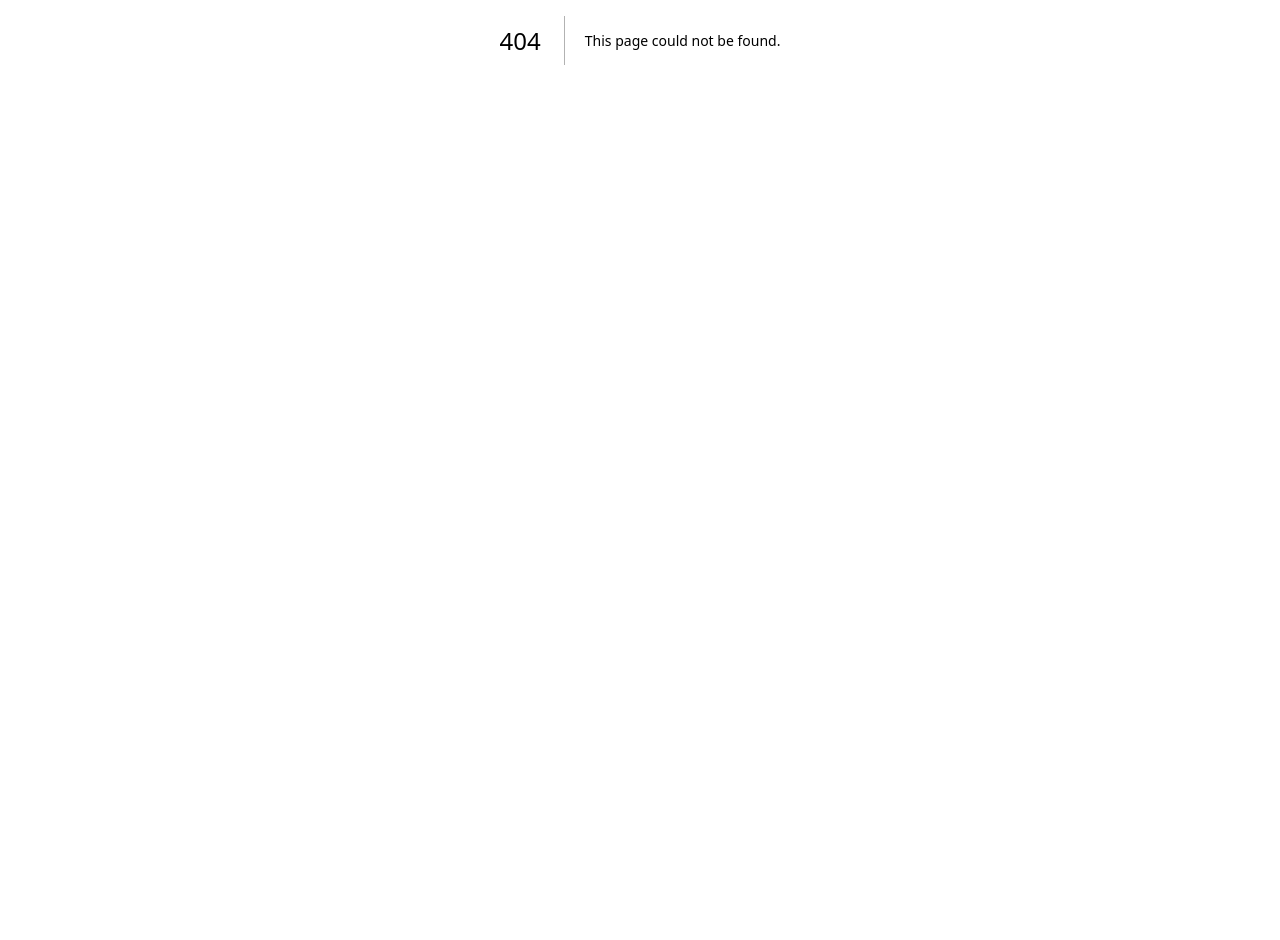
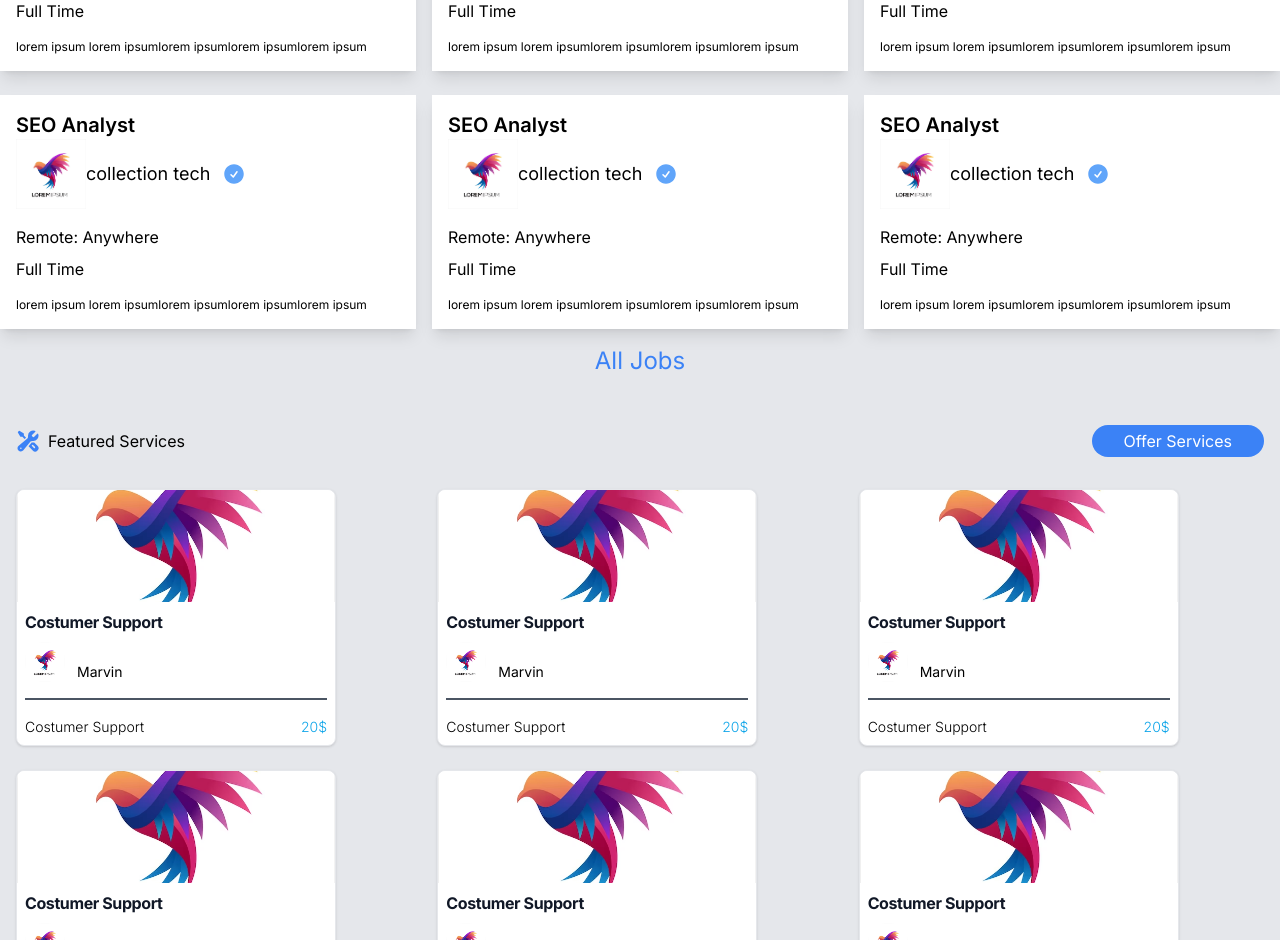
Before and after one commit to abdulqdaer-q/maz, a Next.js app: page /main in a window 1280 px wide. Before the commit this address had no page. Shown: the part 360-1300 px from the top of the page. Before the commit the page ends 800 px from the top, so only its background shows below. Built offline with nearby package versions, Linux system fonts and the light colour scheme.

Commit message:
finished main 2

```diff
--- /dev/null
+++ b/app/main/page.tsx
@@ -0,0 +1,235 @@
+import JobCard from "@/components/JobCard";
+import Navbar from "@/components/Navbar";
+import OfferCard from "@/components/OfferCard";
+import {
+  WrenchIcon,
+  BuildingOfficeIcon,
+  MagnifyingGlassIcon,
+  BriefcaseIcon,
+  MagnifyingGlassCircleIcon,
+  WrenchScrewdriverIcon,
+} from "@heroicons/react/24/solid";
+
+function page() {
+  const jobs = [
+    {
+      id: 1,
+      title: "SEO Analyst",
+      image: "/logo.png",
+      name: "collection tech",
+      isCompany: true,
+      salary: "Remote: Anywhere",
+      time: "Full Time",
+      description: "lorem ipsum lorem ipsumlorem ipsumlorem ipsumlorem ipsum",
+    },
+    {
+      id: 2,
+      title: "SEO Analyst",
+      image: "/logo.png",
+      name: "collection tech",
+      isCompany: true,
+      salary: "Remote: Anywhere",
+      time: "Full Time",
+      description: "lorem ipsum lorem ipsumlorem ipsumlorem ipsumlorem ipsum",
+    },
+    {
+      id: 3,
+      title: "SEO Analyst",
+      image: "/logo.png",
+      name: "collection tech",
+      isCompany: true,
+      salary: "Remote: Anywhere",
+      time: "Full Time",
+      description: "lorem ipsum lorem ipsumlorem ipsumlorem ipsumlorem ipsum",
+    },
+    {
+      id: 4,
+      title: "SEO Analyst",
+      image: "/logo.png",
+      name: "collection tech",
+      isCompany: true,
+      salary: "Remote: Anywhere",
+      time: "Full Time",
+      description: "lorem ipsum lorem ipsumlorem ipsumlorem ipsumlorem ipsum",
+    },
+    {
+      id: 5,
+      title: "SEO Analyst",
+      image: "/logo.png",
+      name: "collection tech",
+      isCompany: true,
+      salary: "Remote: Anywhere",
+      time: "Full Time",
+      description: "lorem ipsum lorem ipsumlorem ipsumlorem ipsumlorem ipsum",
+    },
+    {
+      id: 6,
+      title: "SEO Analyst",
+      image: "/logo.png",
+      name: "collection tech",
+      isCompany: true,
+      salary: "Remote: Anywhere",
+      time: "Full Time",
+      description: "lorem ipsum lorem ipsumlorem ipsumlorem ipsumlorem ipsum",
+    },
+  ];
+
+  const services = [
+    {
+      id: 1,
+      publisherImg: "/logo.png",
+      companyImg: "/logo.png",
+      publisherName: "Marvin",
+      jobTitle: "Costumer Support",
+      salary: 20,
+    },
+    {
+      id: 2,
+      publisherImg: "/logo.png",
+      companyImg: "/logo.png",
+      publisherName: "Marvin",
+      jobTitle: "Costumer Support",
+      salary: 20,
+    },
+    {
+      id: 3,
+      publisherImg: "/logo.png",
+      companyImg: "/logo.png",
+      publisherName: "Marvin",
+      jobTitle: "Costumer Support",
+      salary: 20,
+    },
+    {
+      id: 4,
+      publisherImg: "/logo.png",
+      companyImg: "/logo.png",
+      publisherName: "Marvin",
+      jobTitle: "Costumer Support",
+      salary: 20,
+    },
+    {
+      id: 5,
+      publisherImg: "/logo.png",
+      companyImg: "/logo.png",
+      publisherName: "Marvin",
+      jobTitle: "Costumer Support",
+      salary: 20,
+    },
+    {
+      id: 6,
+      publisherImg: "/logo.png",
+      companyImg: "/logo.png",
+      publisherName: "Marvin",
+      jobTitle: "Costumer Support",
+      salary: 20,
+    },
+  ];
+  return (
+    <div>
+      <Navbar />
+      <main className="bg-gray-200">
+        {/* initial hero */}
+        <div className="flex justify-between pb-4 pt-12 px-4">
+          <div className="flex items-center space-x-2 ">
+            <MagnifyingGlassIcon className="h-6 w-6 text-blue-500" />
+            <p>Jobs For You</p>
+          </div>
+          <button className=" bg-blue-500 rounded-3xl px-8 py-1 text-white ">
+            Post Job For Free
+          </button>
+        </div>
+
+        {/* First Grid */}
+        <div className="grid grid-cols-3 gap-x-4 gap-y-6">
+          {jobs.map((job) => (
+            <JobCard
+              key={job.id}
+              id={job.id}
+              title={job.title}
+              image={job.image}
+              name={job.name}
+              isCompany={job.isCompany}
+              salary={job.salary}
+              time={job.time}
+              description={job.description}
+            />
+          ))}
+        </div>
+        <p className="text-blue-500 text-2xl text-center  mt-4">All Jobs</p>
+        {/* Second Hero */}
+        <div className="flex justify-between pb-4 pt-12 px-4">
+          <div className="flex items-center space-x-2 ">
+            <WrenchScrewdriverIcon className="h-6 w-6 text-blue-500" />
+            <p>Featured Services</p>
+          </div>
+          <button className=" bg-blue-500 rounded-3xl px-8 py-1 text-white ">
+            Offer Services
+          </button>
+        </div>
+        {/* Second Grid */}
+        <div className="grid grid-cols-3 gap-x-4 gap-y-6 p-4">
+          {services.map((service) => (
+            <OfferCard
+              key={service.id}
+              id={service.id}
+              publisherImg={service.publisherImg}
+              companyImg={service.companyImg}
+              publisherName={service.publisherName}
+              jobTitle={service.jobTitle}
+              salary={service.salary}
+            />
+          ))}
+        </div>
+        <p className="text-blue-500 text-2xl text-center  mt-4">All Services</p>
+
+        <div className="mt-28 pb-16">
+          <h1 className="text-xl text-gray-600 mb-10 text-start font-semibold ml-12">
+            Opportunities on COWORK
+          </h1>
+          <div className="grid grid-cols-2 grid-rows-3 p-14 ">
+            <div className="flex bg-blue-100 space-x-4 p-2    mx-2 my-3">
+              <BuildingOfficeIcon className="bg-white rounded-full h-20 w-20 p-4 text-blue-100" />
+              <div className="flex flex-col space-y-2 justify-center items-start">
+                <h1 className="text-xl font-semibold">Create Company Page</h1>
+                <p className="text-xs">
+                  Connect with your clients and job seekers
+                </p>
+              </div>
+            </div>
+
+            <div className="flex bg-purple-300 space-x-4 p-2    mx-2 my-3">
+              <WrenchIcon className="bg-white rounded-full h-20 w-20 p-4 text-purple-300" />
+              <div className="flex flex-col space-y-2 justify-center items-start">
+                <h1 className="text-xl font-semibold">Buy Services</h1>
+                <p className="text-xs">Find professional service</p>
+              </div>
+            </div>
+            <div className="flex bg-gray-300 space-x-4 p-2    mx-2 my-3">
+              <BriefcaseIcon className="bg-white rounded-full h-20 w-20 p-4 text-gray-300" />
+              <div className="flex flex-col space-y-2 justify-center items-start">
+                <h1 className="text-xl font-semibold">Post Jobs For Free</h1>
+                <p className="text-xs">Find talent for you from any location</p>
+              </div>
+            </div>
+            <div className="flex bg-gray-300 space-x-4 p-2    mx-2 my-3">
+              <WrenchIcon className="bg-white rounded-full h-20 w-20 p-4 text-purple-300" />
+              <div className="flex flex-col space-y-2 justify-center items-start">
+                <h1 className="text-xl font-semibold">Offer Services</h1>
+                <p className="text-xs">Offer professional service</p>
+              </div>
+            </div>
+            <div className="flex bg-green-200 space-x-4 p-2    mx-2 my-3 col-span-2">
+              <MagnifyingGlassCircleIcon className="bg-white rounded-full h-20 w-20 p-4 text-green-200" />
+              <div className="flex flex-col space-y-2 justify-center items-center w-4/5">
+                <h1 className="text-2xl font-semibold">Find Jobs</h1>
+                <p className="text-xl">Find and apply to your dream job</p>
+              </div>
+            </div>
+          </div>
+        </div>
+      </main>
+    </div>
+  );
+}
+
+export default page;
--- /dev/null
+++ b/components/JobCard.tsx
@@ -0,0 +1,47 @@
+import { CheckCircleIcon } from "@heroicons/react/24/solid";
+import Image from "next/image";
+import Link from "next/link";
+
+type props = {
+  id: number;
+  title: string;
+  image: string;
+  name: string;
+  isCompany: boolean;
+  salary: string;
+  time: string;
+  description: string;
+};
+
+function JobCard({
+  id,
+  title,
+  image,
+  name,
+  isCompany,
+  salary,
+  time,
+  description,
+}: props) {
+  return (
+    <Link href={`offer-job/${id}`}>
+      <div className="bg-white shadow-lg p-4">
+        <h1 className="font-semibold text-xl">{title}</h1>
+
+        <div className="flex items-center mb-4">
+          <Image src={image} alt="company logo" width={70} height={70} />
+          <p className="text-lg">{name}</p>
+          {isCompany && (
+            <CheckCircleIcon className="w-6 h-6 ml-3 text-blue-400" />
+          )}
+        </div>
+
+        <p className="mb-2">{salary}</p>
+        <p className="mb-4">{time}</p>
+        <p className="text-xs">{description}</p>
+      </div>
+    </Link>
+  );
+}
+
+export default JobCard;
--- a/components/Navbar.tsx
+++ b/components/Navbar.tsx
@@ -1,8 +1,16 @@
+"use client";
+import { useState } from "react";
 import Image from "next/image";
-import { MagnifyingGlassIcon } from "@heroicons/react/24/solid";
+import {
+  MagnifyingGlassIcon,
+  BellIcon,
+  EnvelopeIcon,
+  UserCircleIcon,
+} from "@heroicons/react/24/solid";
 
 import Dropdown from "./Dropdown";
 function Navbar() {
+  const [signedIn, setSignedIn] = useState(false);
   return (
     <div className="border-b border-gray-800 shadow-md  flex justify-start items-center sticky top-0 bg-white z-10">
       {/* Logo */}
@@ -25,9 +33,16 @@ function Navbar() {
         <a href="" className="text-sm  text-gray-600 hover:bg-gray-50">
           Companies
         </a>
+      </div>
+      {/* Login */}
 
-        {/* Login */}
+      {!signedIn ? (
+        <div className=" flex space-x-6 ml-auto mr-2 items-center">
+          <BellIcon className="h-full w-8 mr-1 text-gray-600" />
+          <EnvelopeIcon className="h-full w-6 mr-1 text-gray-600" />
+          <UserCircleIcon className="h-full w-16 mr-1 text-gray-600" />
         </div>
+      ) : (
         <div className="space-x-6 ml-auto mr-2">
           <button className="border border-blue-500 rounded-3xl px-8 py-1 text-blue-500">
             Login
@@ -36,6 +51,7 @@ function Navbar() {
             Sign Up
           </button>
         </div>
+      )}
     </div>
   );
 }
--- a/components/OfferCard.tsx
+++ b/components/OfferCard.tsx
@@ -1,41 +1,60 @@
-import Image, { StaticImageData } from 'next/image'
-import Link from 'next/link'
-import React from 'react'
-type propsType={
-    id:number,
-    jobTitle:string,
-    companyImg:StaticImageData|string,
-    publisherImg:StaticImageData|string,
-    publisherName:string,
-    salary:number
-}
+import Image, { StaticImageData } from "next/image";
+import Link from "next/link";
+import React from "react";
+type propsType = {
+  id: number;
+  jobTitle: string;
+  companyImg: StaticImageData | string;
+  publisherImg: StaticImageData | string;
+  publisherName: string;
+  salary: number;
+};
 
-const OfferCard = ({id,jobTitle, companyImg,publisherImg,publisherName,salary}:propsType) => {
-
+const OfferCard = ({
+  id,
+  jobTitle,
+  companyImg,
+  publisherImg,
+  publisherName,
+  salary,
+}: propsType) => {
   return (
     <Link href={`offer-service/${id}`}>
-    <div className="max-w-xs bg-white border border-gray-200 rounded-lg shadow ">
+      <div className="max-w-xs bg-white border border-gray-200 rounded-lg shadow">
         <a href="#">
-            <img width={500} height={500} className="rounded-t-lg h-28 object-cover w-full " src={companyImg} alt="" />
+          <Image
+            width={500}
+            height={500}
+            className="rounded-t-lg h-28 object-cover w-full "
+            src={companyImg}
+            alt=""
+          />
         </a>
         <div className="p-2">
           <a href="#">
-                <h5 className="mb-2 text-base font-bold tracking-tight text-gray-900 ">{jobTitle}</h5>
+            <h5 className="mb-2 text-base font-bold tracking-tight text-gray-900 ">
+              {jobTitle}
+            </h5>
           </a>
-        <div className=' pb-4  flex flex-row gap-3 items-end'>
-                <img  src={publisherImg} width={40} height={40} className='rounded-full' alt='profilePic.png' />
-                <p className='text-[14px] ' >{publisherName}</p>
+          <div className=" pb-4  flex flex-row gap-3 items-end">
+            <Image
+              src={publisherImg}
+              width={40}
+              height={40}
+              className="rounded-full"
+              alt="profilePic.png"
+            />
+            <p className="text-[14px] ">{publisherName}</p>
           </div>
 
-        <div className=' pt-4 font-light text-[14px]  border-t-2 border-gray-600 flex flex-row gap-3 justify-between items-center'>
+          <div className=" pt-4 font-light text-[14px]  border-t-2 border-gray-600 flex flex-row gap-3 justify-between items-center">
             <p> {jobTitle}</p>
-            <p className='text-sky-500'>{salary}$</p>
+            <p className="text-sky-500">{salary}$</p>
           </div>
-
         </div>
       </div>
     </Link>
-  )
-}
+  );
+};
 
-export default OfferCard
+export default OfferCard;
```
Lines whose indentation alone changed are shown as unchanged.
